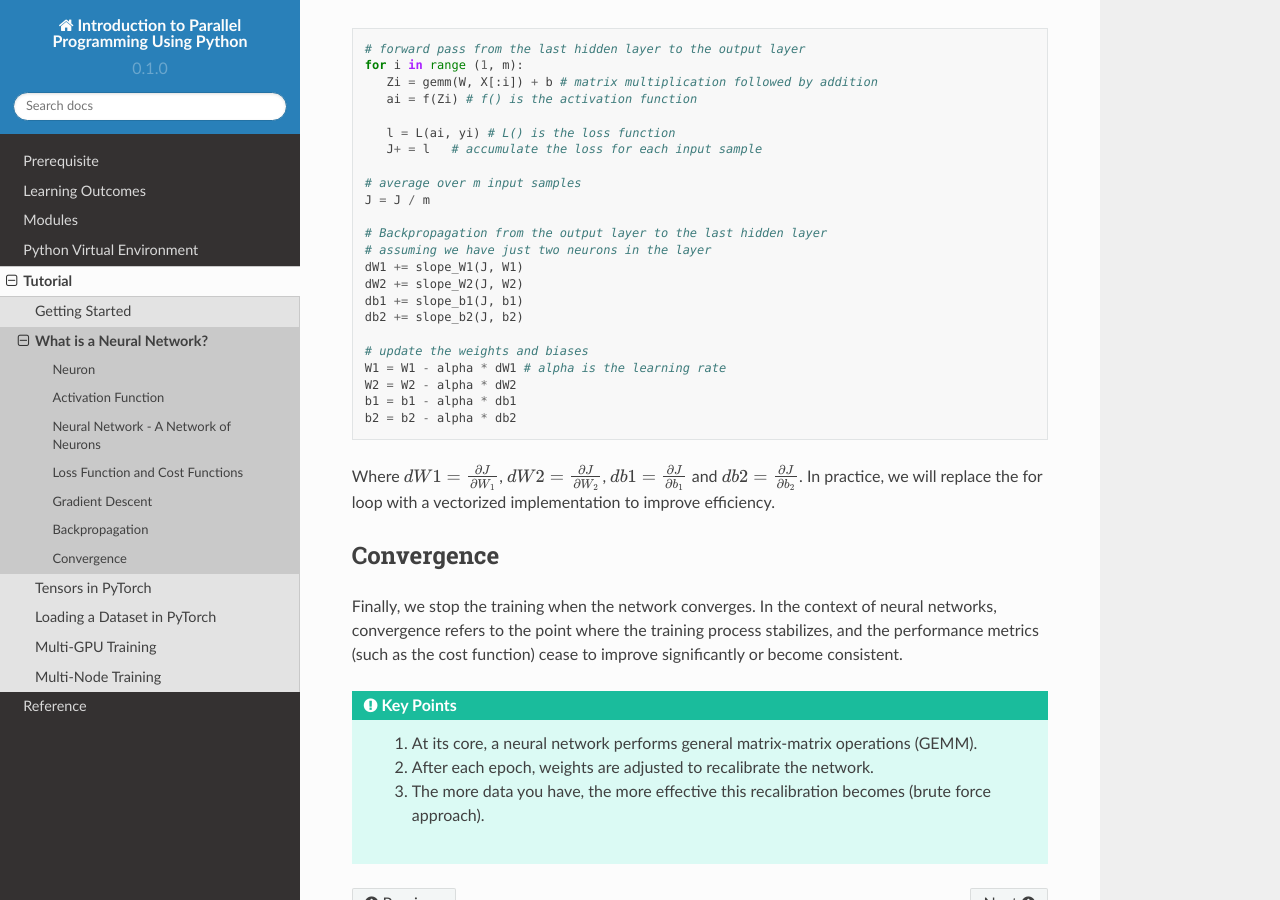
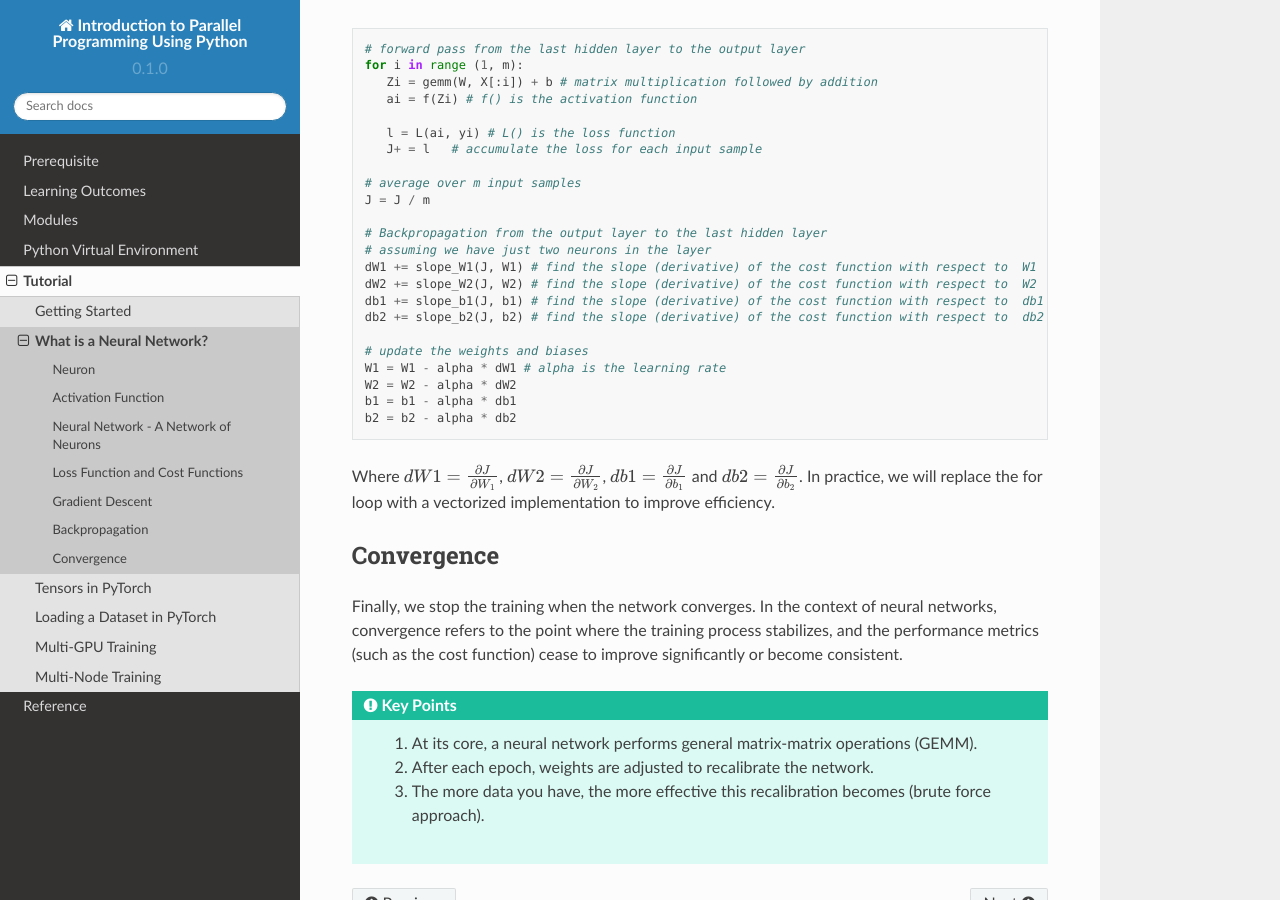
Before and after one commit to NCI900-Training-Organisation/intro-to-pytorch, a Sphinx documentation site: the page built from docs/source/tutorial/what_is_NN.rst, in a window 1280 px wide and 900 px high, scrolled down 11596 px. Built offline with Sphinx 7.4.7 and the Read the Docs theme 2.0.0, drawn with Linux system fonts in a browser that asks for light colours.

Commit message:
comments updated

```diff
--- a/docs/source/tutorial/what_is_NN.rst
+++ b/docs/source/tutorial/what_is_NN.rst
@@ -492,10 +492,10 @@ So, how does backpropagation connect with computational graphs? Let's examine a
 
    # Backpropagation from the output layer to the last hidden layer
    # assuming we have just two neurons in the layer
-   dW1 += slope_W1(J, W1)
-   dW2 += slope_W2(J, W2)
-   db1 += slope_b1(J, b1)
-   db2 += slope_b2(J, b2)
+   dW1 += slope_W1(J, W1) # find the slope (derivative) of the cost function with respect to  W1
+   dW2 += slope_W2(J, W2) # find the slope (derivative) of the cost function with respect to  W2
+   db1 += slope_b1(J, b1) # find the slope (derivative) of the cost function with respect to  db1
+   db2 += slope_b2(J, b2) # find the slope (derivative) of the cost function with respect to  db2
 
    # update the weights and biases
    W1 = W1 - alpha * dW1 # alpha is the learning rate
```
